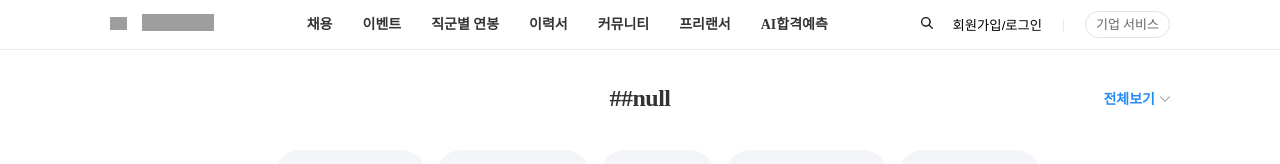
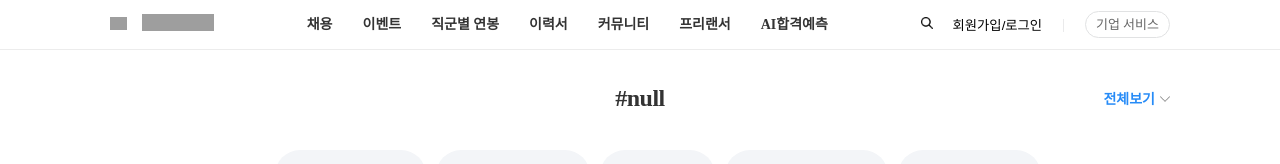
Before and after one commit to diverJenny/ASAC, a React (Create React App) app in the folder Assignment/wanted_react/: page /SearchResult in a window 1280 px wide. Shown: the top 164 px of the page. Built offline with nearby package versions, Linux system fonts and the light colour scheme; grey boxes are pictures that could not be loaded.

Commit message:
20221114 검색 기능 구현 수정

```diff
--- a/Assignment/wanted_react/src/pages/searchResult.js
+++ b/Assignment/wanted_react/src/pages/searchResult.js
@@ -6,7 +6,7 @@ import { useEffect, useState } from "react";
 
 function SearchResult() {
   // const searchWord = useLocation().state;
-  const [searchWord, setSearchWord] = useState("#" + useLocation().state);
+  const [searchWord, setSearchWord] = useState("");
   const [filterData, setFilterData] = useState([]);
 
   useEffect(() => {
@@ -17,13 +17,18 @@ function SearchResult() {
           temp=[...temp,list]
         }
       })
-      setFilterData(temp)
+      setFilterData(temp);
     });
 
   // useEffect() forEach는 아래와 동일하게 동작한다.
 /*   for(int list=0; list<searchCompanyByTag.length(); list++) {
   } */
   }, [searchWord]);
+
+  const useLoc = useLocation().state;
+  useEffect(() => {
+    setSearchWord(useLoc);
+  }, [useLoc]);
 
   function tagSearch(e) {
     setSearchWord(e.target.value);
```
